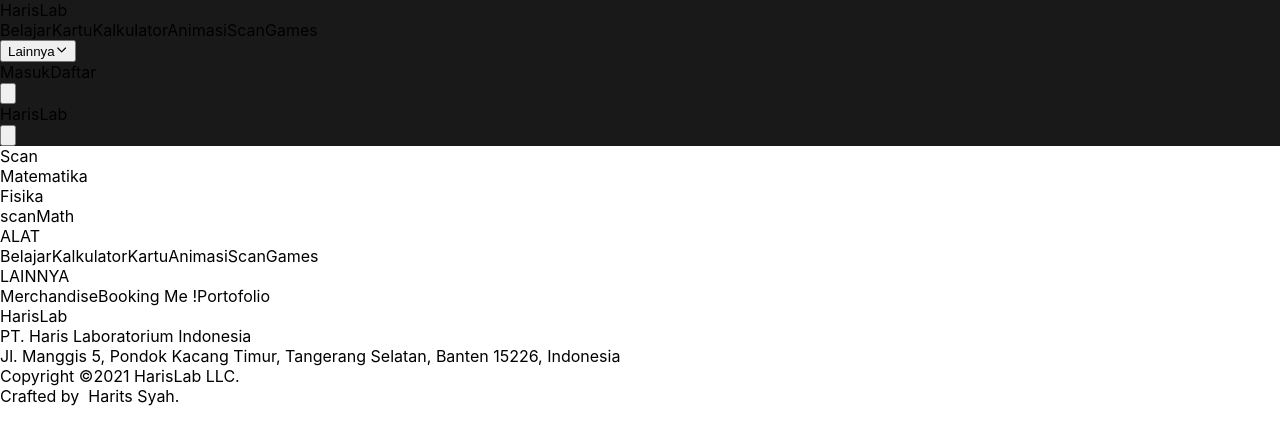
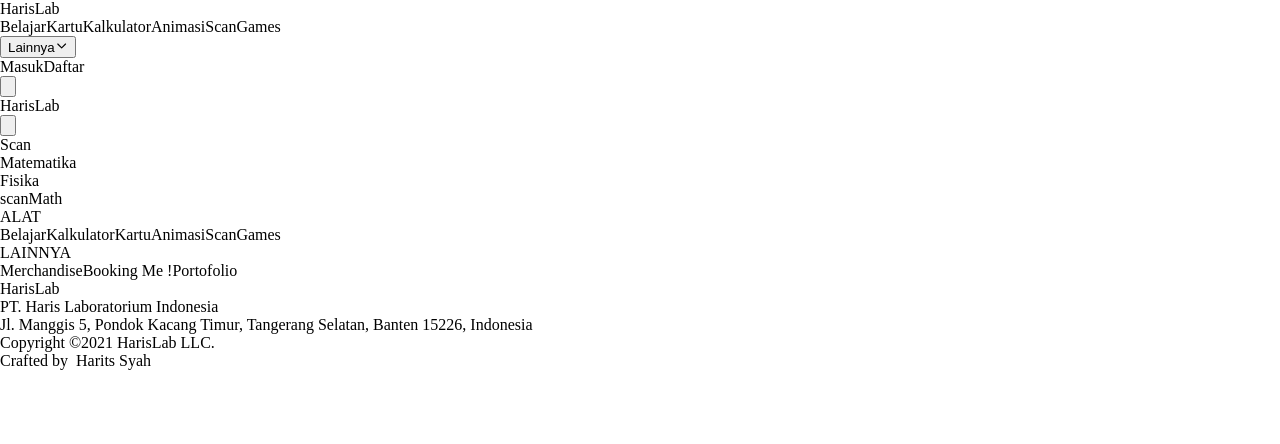
Before and after one commit to haris-laboratorium-indonesia/website, a Next.js app: page /scanMath in a window 1280 px wide. Shown: the top 444 px of the page. Built offline with nearby package versions, Linux system fonts and the light colour scheme.

Commit message:
refactoring color

```diff
--- a/components/FAQ.js
+++ b/components/FAQ.js
@@ -3,10 +3,10 @@
 export default function FAQ({ button, panel }) {
   return (
     <Disclosure as="div" className="flex flex-col max-w-xl mx-auto">
-      <Disclosure.Button className="p-2 text-gray-500 border border-black rounded-md focus:text-white focus:bg-blue-harislab focus:outline-none">
+      <Disclosure.Button className="p-2 border border-black rounded-md focus:text-white focus:bg-blue-harislab focus:outline-none">
         {button}
       </Disclosure.Button>
-      <Disclosure.Panel className="p-3 text-gray-700 border border-gray-700 rounded-md">
+      <Disclosure.Panel className="p-3 border border-black rounded-md">
         {panel}
       </Disclosure.Panel>
     </Disclosure>
--- a/components/Footer.js
+++ b/components/Footer.js
@@ -1,59 +1,66 @@
 import Link from "next/link";
 
 export default function Footer() {
+  const navigation = "block text-sm hover:underline";
   return (
     <footer className="bottom-0 w-full p-5 mt-24 text-center bg-gray-50 sm:px-0">
       <section className="flex flex-col max-w-4xl mx-auto space-y-10 text-left sm:flex-row sm:space-y-0">
+        {/* Footer Navigation */}
         <article className="flex w-full sm:w-1/2">
           <div className="w-full space-y-1 sm:w-1/2">
-            <div className="text-sm font-light text-gray-600">ALAT</div>
+            {/* Alat */}
+            <div className="text-sm ">ALAT</div>
             <Link href="/math/homeMath">
-              <a className="block text-sm hover:underline">Belajar</a>
+              <a className={navigation}>Belajar</a>
             </Link>
             <Link href="/calculatorMath">
-              <a className="block text-sm hover:underline">Kalkulator</a>
+              <a className={navigation}>Kalkulator</a>
             </Link>
             <Link href="/flashcardMath">
-              <a className="block text-sm hover:underline">Kartu</a>
+              <a className={navigation}>Kartu</a>
             </Link>
             <Link href="/animationMath">
-              <a className="block text-sm hover:underline">Animasi</a>
+              <a className={navigation}>Animasi</a>
             </Link>
             <Link href="/scanMath">
-              <a className="block text-sm hover:underline">Scan</a>
+              <a className={navigation}>Scan</a>
             </Link>
             <Link href="/gamesMath">
-              <a className="block text-sm hover:underline">Games</a>
+              <a className={navigation}>Games</a>
             </Link>
           </div>
+
+          {/* Lainnya */}
           <div className="w-full space-y-1 sm:w-1/2">
-            <div className="text-sm font-light text-gray-600">LAINNYA</div>
+            <div className="text-sm ">LAINNYA</div>
             <Link href="/merchandise">
-              <a className="block text-sm hover:underline">Merchandise</a>
+              <a className={navigation}>Merchandise</a>
             </Link>
             <Link href="/bookingMe">
-              <a className="block text-sm hover:underline">Booking Me !</a>
+              <a className={navigation}>Booking Me !</a>
             </Link>
             <Link href="/portofolio">
-              <a className="block text-sm hover:underline">Portofolio</a>
+              <a className={navigation}>Portofolio</a>
             </Link>
           </div>
         </article>
-        <article className="w-full sm:w-1/2">
+
+        {/* Company Identity */}
+        <article className="w-full text-xs sm:w-1/2">
           <div className="text-2xl">
-            Haris<span className="text-gray-600">Lab</span>
+            Haris<span>Lab</span>
           </div>
-          <div className="mt-2 text-xs text-gray-600 sm:text-sm">
+          <div className="mt-2 sm:text-sm">
             PT. Haris Laboratorium Indonesia
           </div>
-          <div className="mt-2 text-xs text-gray-500 sm:text-sm">
+          <div className="mt-2 sm:text-sm">
             Jl. Manggis 5, Pondok Kacang Timur, Tangerang Selatan, Banten 15226,
             Indonesia
           </div>
-          <div className="flex flex-col w-full mt-10 text-xs text-gray-600 sm:text-sm sm:flex-row">
+          <div className="flex flex-col w-full mt-10 sm:text-sm sm:flex-row">
             <div>
               Copyright &copy;2021 Haris
-              <span className="font-light">Lab</span> LLC. &nbsp;
+              <span className="">Lab</span> LLC. &nbsp;
             </div>
             <div>
               Crafted by &nbsp;
@@ -64,7 +71,7 @@
               >
                 Harits Syah
               </a>
-              .
+
             </div>
           </div>
         </article>
--- a/components/Icons.js
+++ b/components/Icons.js
@@ -2,7 +2,7 @@
 
 export default function Icons({ to, children, name }) {
   return (
-    <div className="mx-auto ">
+    <main className="mx-auto">
       <Link href={to}>
         <a>
           <div className="group flex justify-center h-15 w-15 lg:w-16 lg:h-16 rounded-xl p-3.5 bg-white bg-opacity-70 items-center transform hover:translate-y-0.5 -translate-y-0.5 transition duration-200 ease-in-out hover:shadow-none shadow-lg">
@@ -10,7 +10,7 @@
           </div>
         </a>
       </Link>
-      <div className="text-[#45484a] text-xs mt-1 text-center w-14 lg:w-16">{name}</div>
-    </div>
+      <div className="mt-1 text-xs text-center w-14 lg:w-16">{name}</div>
+    </main>
   );
 }
--- a/components/Layout.js
+++ b/components/Layout.js
@@ -5,9 +5,10 @@
 import Footer from "./Footer";
 
 export default function Layout({ children }) {
-  const nav = "px-2 py-1 rounded-md hover:text-white text-gray-300   text-sm";
+  const nav = "px-2 py-1 rounded-md text-sm";
+  const lainnya = "px-4 py-1 text-sm text-left hover:bg-gray-100";
   return (
-    <div className="font-inter">
+    <nav className="font-inter">
       <Head>
         <title>HarisLab</title>
         <link rel="icon" href="/ICO.ico" />
@@ -15,7 +16,7 @@
       <main>
         {/* navigation */}
         {/* container */}
-        <main className="sticky top-0 z-10 h-auto mx-auto blur">
+        <main className="sticky top-0 z-10 h-auto mx-auto border-b blur">
           {/* container */}
           <main className="w-full max-w-4xl py-0 mx-auto md:py-2.5">
             {/* desktop navigation*/}
@@ -24,7 +25,7 @@
               <section className="flex items-center justify-start ">
                 <Link href="/">
                   <a className="flex flex-row items-center text-lg">
-                    <div className="ml-0.5 font-semibold text-gray-300 hover:text-white ">
+                    <div className="ml-0.5 font-semibold">
                       Haris
                       <span className="font-light">Lab</span>
                     </div>
@@ -52,8 +53,10 @@
                 <Link href="/gamesMath">
                   <a className={nav}>Games</a>
                 </Link>
-                <Popover className="relative text-gray-300 hover:text-white">
-                  <Popover.Button className="py-0.5 px-2 flex justify-between items-center hover:text-white text-sm ">
+
+                {/* Lainnya */}
+                <Popover className="relative ">
+                  <Popover.Button className="py-0.5 px-2 flex justify-between items-center  text-sm focus:outline-none ">
                     <span>Lainnya</span>
                     <HiOutlineChevronDown
                       className="text-opacity-70"
@@ -61,26 +64,18 @@
                     />
                   </Popover.Button>
 
-                  <Popover.Panel className="absolute z-10 flex flex-col w-32 py-2 mt-3 space-y-2 border border-gray-300 rounded shadow-xl blur">
+                  <Popover.Panel className="absolute z-10 flex flex-col w-32 py-2 mt-5 space-y-2 bg-white rounded shadow-xl">
                     <Link href="/merchandise">
-                      <a className="px-4 py-1 text-sm text-left hover:text-white hover:bg-gray-600">
-                        Merchandise
-                      </a>
+                      <a className={lainnya}>Merchandise</a>
                     </Link>
                     <Link href="/bookingMe">
-                      <a className="px-4 py-1 text-sm text-left hover:text-white hover:bg-gray-600">
-                        Booking Me !
-                      </a>
+                      <a className={lainnya}>Booking Me !</a>
                     </Link>
                     <Link href="/portofolio">
-                      <a className="px-4 py-1 text-sm text-left hover:text-white hover:bg-gray-600">
-                        Portofolio
-                      </a>
+                      <a className={lainnya}>Portofolio</a>
                     </Link>
                     <Link href="/blog">
-                      <a className="px-4 py-1 text-sm text-left hover:text-white hover:bg-gray-600">
-                        Blog
-                      </a>
+                      <a className={lainnya}>Blog</a>
                     </Link>
                   </Popover.Panel>
                 </Popover>
@@ -89,9 +84,7 @@
               {/* signIn/signUp */}
               <section className="flex flex-row items-center justify-end space-x-2">
                 <Link href="/signIn">
-                  <a className="px-2 py-1 text-sm text-gray-300 hover:rounded-md hover:text-white">
-                    Masuk
-                  </a>
+                  <a className="px-2 py-1 text-sm ">Masuk</a>
                 </Link>
                 <Link href="/signUp">
                   <a className="text-xs rounded-md border-[#007AFF] border text-[#007AFF] hover:bg-opacity-90  px-3 py-1.5">
@@ -111,7 +104,7 @@
                 <Menu.Button className="py-3.5 pl-5 focus:outline-none w-full">
                   <svg
                     xmlns="http://www.w3.org/2000/svg"
-                    className="w-5 h-5 text-white"
+                    className="w-5 h-5"
                     fill="none"
                     viewBox="0 0 24 24"
                     stroke="currentColor"
@@ -123,7 +116,7 @@
                   </svg>
                 </Menu.Button>
 
-                <Menu.Items className="absolute right-0 w-screen border-t mt-12 p-5 origin-top-right text-[#1c1c1e]  backdrop-filter backdrop-blur-md ">
+                <Menu.Items className="absolute right-0 w-screen p-5 mt-12 origin-top-right border-t ">
                   <section className="mb-2">
                     <main className="w-full">
                       <section className="shadow-2xl flex items-center  px-1.5 py-1.5 rounded-md bg-white border border-gray-600 hover:ring-1 hover:ring-blue-harislab">
@@ -135,8 +128,7 @@
                           stroke="currentColor"
                         >
                           <path
-                            strokeLinecap="round"
-                            strokeLinejoin="round"
+
                             strokeWidth={1}
                             d="M21 21l-6-6m2-5a7 7 0 11-14 0 7 7 0 0114 0z"
                           />
@@ -155,7 +147,7 @@
               {/* HarisLab */}
               <nav className="justify-center block w-2/4 md:hidden">
                 <Link href="/">
-                  <a className="block text-lg font-semibold text-white text-center w-full py-2.5">
+                  <a className="block text-lg font-semibold  text-center w-full py-2.5">
                     <span>Haris</span>
                     <span className="font-light">Lab</span>
                   </a>
@@ -170,7 +162,7 @@
                 <Menu.Button className="py-2.5 pr-5 focus:outline-none w-full flex justify-end">
                   <svg
                     xmlns="http://www.w3.org/2000/svg"
-                    className="text-white h-7 w-7"
+                    className=" h-7 w-7"
                     fill="none"
                     viewBox="0 0 24 24"
                     stroke="currentColor"
@@ -184,11 +176,12 @@
                   </svg>
                 </Menu.Button>
 
-                <Menu.Items className=" absolute right-0 w-full mt-12 p-5 origin-top-right text-[#1c1c1e] bg-white border-b border-t shadow-lg ">
+                <Menu.Items className="absolute right-0 w-full p-5 mt-12 origin-top-right bg-white border-t border-b shadow-lg ">
+                  {/* Masuk */}
                   <section className="grid grid-cols-1 gap-3 mb-5">
                     <Menu.Item>
                       {({ active }) => (
-                        <button className="w-full text-center rounded-md border border-[#8e8e93] py-1.5">
+                        <button className="w-full text-center rounded-md border border-black py-1.5">
                           {active ? (
                             <Link href="/signIn">
                               <a>Masuk</a>
@@ -201,6 +194,7 @@
                         </button>
                       )}
                     </Menu.Item>
+                    {/* Daftar */}
                     <Menu.Item>
                       {({ active }) => (
                         <button className="w-full text-center rounded-md bg-[#007AFF] border border-[#007AFF] text-white py-1.5">
@@ -358,6 +352,6 @@
 
         <Footer />
       </main>
-    </div>
+    </nav>
   );
 }
--- a/components/MathTab.js
+++ b/components/MathTab.js
@@ -1,20 +1,18 @@
 import Link from "next/link";
 export default function MathTab(props) {
   return (
-    <div className="flex flex-row items-center w-full my-5 sm:space-x-5 sm:my-10">
-      <div className="py-1 text-2xl font-semibold text-gray-700 sm:text-3xl">{props.in}</div>
-      <div className="flex flex-row justify-end w-full space-x-2 sm:justify-start ">
-        <div className="px-2 py-1 text-gray-900 bg-gray-100 border border-gray-400 rounded-md ">
-          Matematika
-        </div>
+    <main className="flex flex-row items-center w-full my-5 sm:space-x-5 sm:my-10">
+      <section className="py-1 text-2xl font-semibold sm:text-3xl">
+        {props.in}
+      </section>
+      <section className="flex flex-row justify-end w-full space-x-2 sm:justify-start ">
+        <div className="px-2 py-1 border border-black rounded-md ">Matematika</div>
         <Link href={props.to}>
           <a>
-            <div className="px-2 py-1 text-gray-500 border border-gray-300 rounded-md hover:text-gray-900 ">
-              Fisika
-            </div>
+            <div className="px-2 py-1 border border-black rounded-md ">Fisika</div>
           </a>
         </Link>
-      </div>
-    </div>
+      </section>
+    </main>
   );
 }
--- a/styles/globals.css
+++ b/styles/globals.css
@@ -2,8 +2,6 @@
 body {
   padding: 0;
   margin: 0;
-  font-family: -apple-system, BlinkMacSystemFont, Segoe UI, Roboto, Oxygen,
-    Ubuntu, Cantarell, Fira Sans, Droid Sans, Helvetica Neue, sans-serif;
 }
 
 a {
@@ -18,18 +16,12 @@
 .blur {
   -webkit-backdrop-filter: saturate(180%) blur(20px);
   backdrop-filter: saturate(180%) blur(20px);
-  background-color: rgba(0, 0, 0, 0.90);
+  background-color: rgba(255, 255, 255, 0.72);
 }
 
-.blurBlack {
-  -webkit-backdrop-filter: saturate(180%) blur(20px);
-  backdrop-filter: saturate(180%) blur(20px);
-  background-color: rgba(0, 0, 0, 0.90);
-}
-
-.caret-black{
+.caret-black {
   caret-color: black;
 }
 
-@import url('https://fonts.googleapis.com/css2?family=Inter:wght@100;200;300;400;500;600;700;800;900&display=swap');
-@import url('https://fonts.googleapis.com/css2?family=Merriweather:ital,wght@0,300;0,400;0,700;0,900;1,300;1,400;1,700;1,900&display=swap');
+@import url("https://fonts.googleapis.com/css2?family=Inter:wght@100;200;300;400;500;600;700;800;900&display=swap");
+@import url("https://fonts.googleapis.com/css2?family=Merriweather:ital,wght@0,300;0,400;0,700;0,900;1,300;1,400;1,700;1,900&display=swap");
```
Also changed, not shown: components/ChapterBox.js (+6 -6 lines), components/PhyTab.js (+9 -9 lines), pages/index.js (+11 -11 lines), 1 other file (tests, documents, lock files or other folders).
